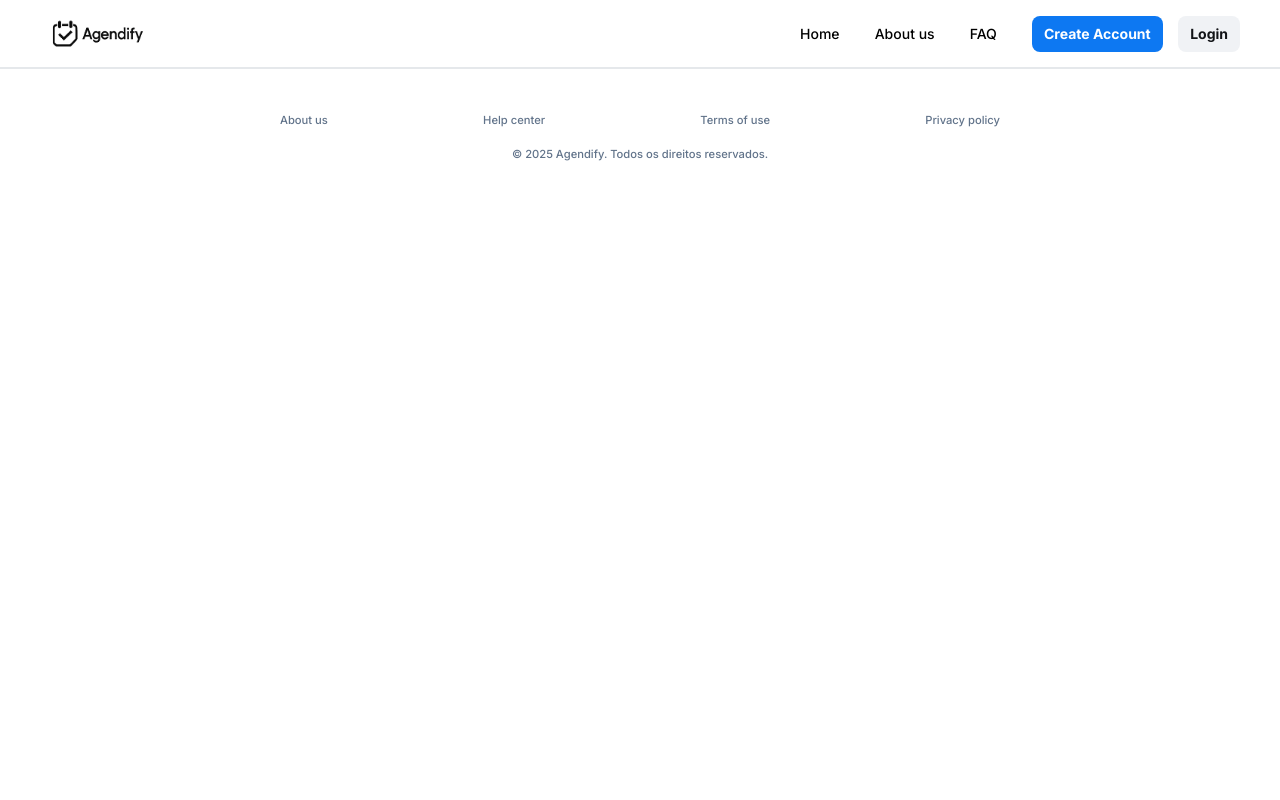
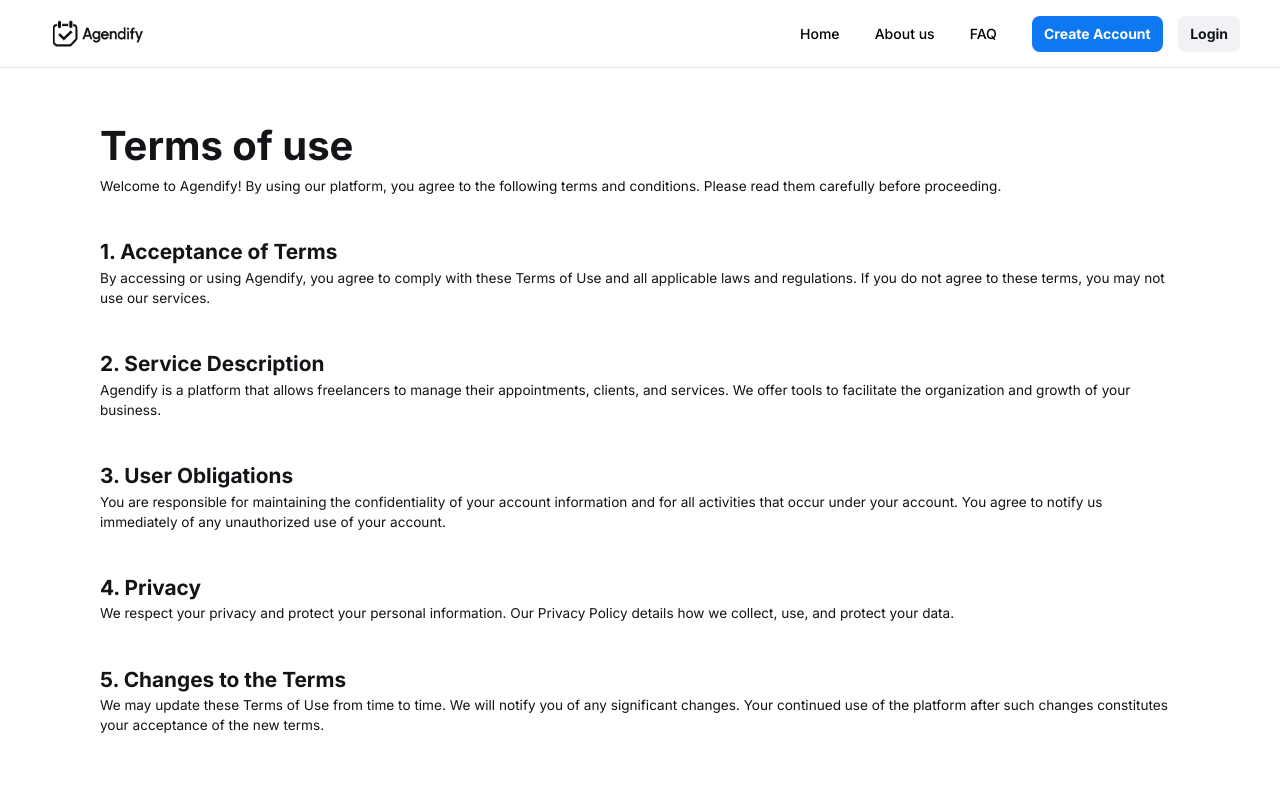
Before and after one commit to DouglaasPH/agendify, a React (Vite) app in the folder frontend/: page /terms-of-use in a window 1280 px wide. Shown: the top 800 px of the page. Built offline with nearby package versions, Linux system fonts and the light colour scheme.

Commit message:
added terms of use page.

```diff
--- a/frontend/src/pages/privacy_policy/privacyPolicy.tsx
+++ b/frontend/src/pages/privacy_policy/privacyPolicy.tsx
@@ -5,7 +5,7 @@ function PrivacyPolicyPage() {
   return (
     <div className="flex justify-center items-center p-[0.4rem] mb-[8rem] xl:p-0">
       <div className="w-92 xl:w-270 xl:mt-12 mt-8 flex flex-col justify-center items-center gap-20">
-        <div className="flex flex-col justify-center items-center gap-10">
+        <div className="flex flex-col justify-center gap-10">
           <div>
             <h1 className="font-inter font-bold text-[1.5rem] sm:text-[2rem] xl:text-[2.5rem] text-[#121417]">
               Privacy Policy
--- a/frontend/src/pages/terms_of_use/termsOfUse.tsx
+++ b/frontend/src/pages/terms_of_use/termsOfUse.tsx
@@ -1,5 +1,75 @@
+// font
+import "../../css/font.css";
+
 function TermsOfUsePage() {
-  return <div></div>;
+  return (
+    <div className="flex justify-center items-center p-[0.4rem] mb-[8rem] xl:p-0">
+      <div className="w-92 xl:w-270 xl:mt-12 mt-8 flex flex-col justify-center items-center gap-20">
+        <div className="flex flex-col justify-center gap-10">
+          <div>
+            <h1 className="font-inter font-bold text-[1.5rem] sm:text-[2rem] xl:text-[2.5rem] text-[#121417]">
+              Terms of use
+            </h1>
+            <p className="font-inter font-regular text-[0.65rem] sm:text-[0.75rem] xl:text-[0.85rem] text-[#121417]">
+              Welcome to Agendify! By using our platform, you agree to the
+              following terms and conditions. Please read them carefully before
+              proceeding.
+            </p>
+          </div>
+          <div>
+            <h2 className="font-inter font-bold text-[1.2rem] sm:text-[1.7rem] xl:text-[1.3rem] text-[#121417]">
+              1. Acceptance of Terms
+            </h2>
+            <p className="font-inter font-regular text-[0.65rem] sm:text-[0.75rem] xl:text-[0.85rem] text-[#121417]">
+              By accessing or using Agendify, you agree to comply with these
+              Terms of Use and all applicable laws and regulations. If you do
+              not agree to these terms, you may not use our services.
+            </p>
+          </div>
+          <div>
+            <h2 className="font-inter font-bold text-[1.2rem] sm:text-[1.7rem] xl:text-[1.3rem] text-[#121417]">
+              2. Service Description
+            </h2>
+            <p className="font-inter font-regular text-[0.65rem] sm:text-[0.75rem] xl:text-[0.85rem] text-[#121417]">
+              Agendify is a platform that allows freelancers to manage their
+              appointments, clients, and services. We offer tools to facilitate
+              the organization and growth of your business.
+            </p>
+          </div>
+          <div>
+            <h2 className="font-inter font-bold text-[1.2rem] sm:text-[1.7rem] xl:text-[1.3rem] text-[#121417]">
+              3. User Obligations
+            </h2>
+            <p className="font-inter font-regular text-[0.65rem] sm:text-[0.75rem] xl:text-[0.85rem] text-[#121417]">
+              You are responsible for maintaining the confidentiality of your
+              account information and for all activities that occur under your
+              account. You agree to notify us immediately of any unauthorized
+              use of your account.
+            </p>
+          </div>
+          <div>
+            <h2 className="font-inter font-bold text-[1.2rem] sm:text-[1.7rem] xl:text-[1.3rem] text-[#121417]">
+              4. Privacy
+            </h2>
+            <p className="font-inter font-regular text-[0.65rem] sm:text-[0.75rem] xl:text-[0.85rem] text-[#121417]">
+              We respect your privacy and protect your personal information. Our
+              Privacy Policy details how we collect, use, and protect your data.
+            </p>
+          </div>
+          <div>
+            <h2 className="font-inter font-bold text-[1.2rem] sm:text-[1.7rem] xl:text-[1.3rem] text-[#121417]">
+              5. Changes to the Terms
+            </h2>
+            <p className="font-inter font-regular text-[0.65rem] sm:text-[0.75rem] xl:text-[0.85rem] text-[#121417]">
+              We may update these Terms of Use from time to time. We will notify
+              you of any significant changes. Your continued use of the platform
+              after such changes constitutes your acceptance of the new terms.
+            </p>
+          </div>
+        </div>
+      </div>
+    </div>
+  );
 }
 
 export default TermsOfUsePage;
```
